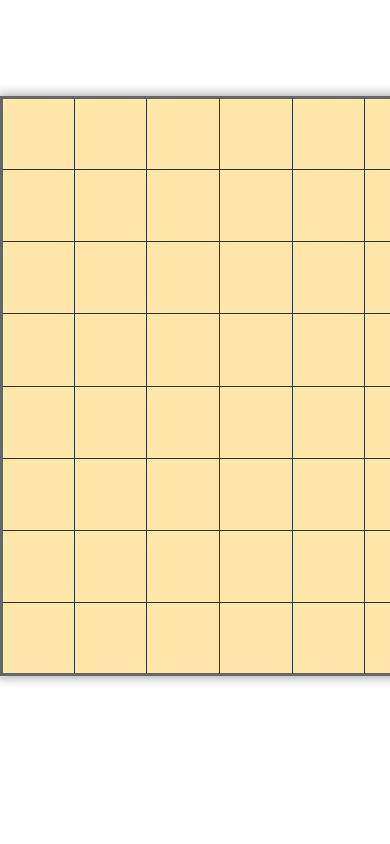
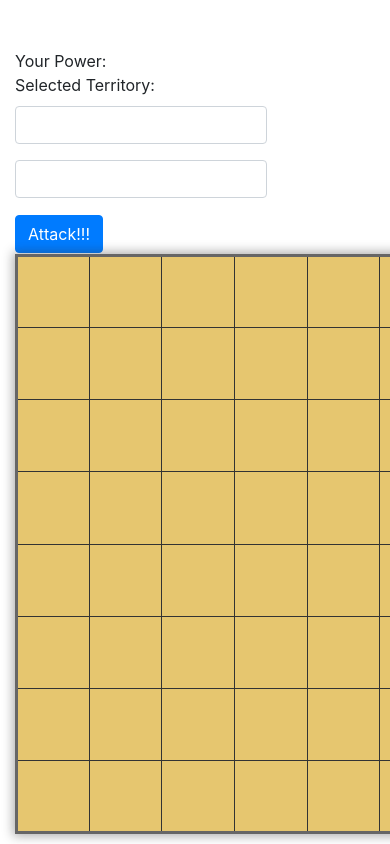
Before and after one commit to Fonur/Empires-of-Square, a website: page public/index.html in a window 390 px wide. Shown: the top 844 px of the page. Drawn offline with nearby package versions, Linux system fonts and the light colour scheme; no server answers.

Commit message:
modify index.html, improve turning system

```diff
--- a/public/index.html
+++ b/public/index.html
@@ -1,5 +1,6 @@
 <!doctype html>
 <html lang="en">
+
 <head>
   <title>Title</title>
   <!-- Required meta tags -->
@@ -8,27 +9,65 @@
 
   <!-- Bootstrap CSS -->
   <link rel="stylesheet" href="style.css">
-    <link rel="stylesheet" href="https://maxcdn.bootstrapcdn.com/bootstrap/4.0.0/css/bootstrap.min.css" integrity="sha384-Gn5384xqQ1aoWXA+058RXPxPg6fy4IWvTNh0E263XmFcJlSAwiGgFAW/dAiS6JXm" crossorigin="anonymous">
+  <link rel="stylesheet" href="https://maxcdn.bootstrapcdn.com/bootstrap/4.0.0/css/bootstrap.min.css" integrity="sha384-Gn5384xqQ1aoWXA+058RXPxPg6fy4IWvTNh0E263XmFcJlSAwiGgFAW/dAiS6JXm"
+    crossorigin="anonymous">
 </head>
+
 <body>
+  <div class="container">
+    <div class="row mt-5">
+      <div class="col-md-3">
+
+      </div>
+      <div class="col-md-1">
+        Your Power:
+      </div>
+      <div class="col-md-1">
+        Selected Territory:
+      </div>
+      <div class="col-md-3">
+          <h3></h3>
+      </div>
+    </div>
     <div class="row">
       <div class="col-md-3">
-        <center class="mt-5">
-          <h3></h3>
-        </center>
       </div>
-      <div class="col-md-6">
-        <table class="arena mt-5" style="margin: 0px auto;">
+      <div class="col-md-1">
+        <div class="form-group">
+          <input style="width:70%" type="text" class="form-control" name="" id="" placeholder="">
+        </div>
+      </div>
+      <div class="col-md-1">
+        <div class="form-group">
+          <input style="width:70%" type="text" class="form-control" name="" id="" placeholder="">
+        </div>
+      </div>
+      <div class="col-md-3">
+
+      </div>
+      <div class="col-md-1">
+        <a name="" id="" class="btn btn-primary" href="#attack" role="button">Attack!!!</a>
+      </div>
+      <div class="col-md-3 mr-auto">
+      </div>
+    </div>
+    <div class="row">
+      <div class="col-md-12">
+        <table class="arena" style="margin: 0px auto;">
         </table>
       </div>
-      <div class="col-md-3"></div>
+    </div>
   </div>
   <!-- Optional JavaScript -->
   <!-- jQuery first, then Popper.js, then Bootstrap JS -->
   <script src="https://cdnjs.cloudflare.com/ajax/libs/socket.io/2.1.1/socket.io.js"></script>
   <script src="board.js"></script>
-    <script src="https://code.jquery.com/jquery-3.2.1.slim.min.js" integrity="sha384-KJ3o2DKtIkvYIK3UENzmM7KCkRr/rE9/Qpg6aAZGJwFDMVNA/GpGFF93hXpG5KkN" crossorigin="anonymous"></script>
-    <script src="https://cdnjs.cloudflare.com/ajax/libs/popper.js/1.12.9/umd/popper.min.js" integrity="sha384-ApNbgh9B+Y1QKtv3Rn7W3mgPxhU9K/ScQsAP7hUibX39j7fakFPskvXusvfa0b4Q" crossorigin="anonymous"></script>
-    <script src="https://maxcdn.bootstrapcdn.com/bootstrap/4.0.0/js/bootstrap.min.js" integrity="sha384-JZR6Spejh4U02d8jOt6vLEHfe/JQGiRRSQQxSfFWpi1MquVdAyjUar5+76PVCmYl" crossorigin="anonymous"></script>
+  <script src="https://code.jquery.com/jquery-3.2.1.slim.min.js" integrity="sha384-KJ3o2DKtIkvYIK3UENzmM7KCkRr/rE9/Qpg6aAZGJwFDMVNA/GpGFF93hXpG5KkN"
+    crossorigin="anonymous"></script>
+  <script src="https://cdnjs.cloudflare.com/ajax/libs/popper.js/1.12.9/umd/popper.min.js" integrity="sha384-ApNbgh9B+Y1QKtv3Rn7W3mgPxhU9K/ScQsAP7hUibX39j7fakFPskvXusvfa0b4Q"
+    crossorigin="anonymous"></script>
+  <script src="https://maxcdn.bootstrapcdn.com/bootstrap/4.0.0/js/bootstrap.min.js" integrity="sha384-JZR6Spejh4U02d8jOt6vLEHfe/JQGiRRSQQxSfFWpi1MquVdAyjUar5+76PVCmYl"
+    crossorigin="anonymous"></script>
 </body>
+
 </html>
--- a/public/style.css
+++ b/public/style.css
@@ -11,9 +11,9 @@ table {
 }
 
 td {
-  background:#FFE7AA;
-  height:60px;
-  width:60px;
+  background:rgb(230, 198, 111);
+  height:20px;
+  width:20px;
   text-align:center;
   border: solid 1px;
 }
--- a/server/utils/players.js
+++ b/server/utils/players.js
@@ -4,7 +4,9 @@ class player {
     this.name = name;
     this.color = color;
     this.territories = [];
+    this.power = 9;
     this.turn = false;
+    this.capture = 0;
   }
 
   addTerritory(territory) {
```
Also changed, not shown: server/server.js (+16 -15 lines), server/utils/capture.js (+23 -7 lines). Lines whose indentation alone changed are shown as unchanged.
